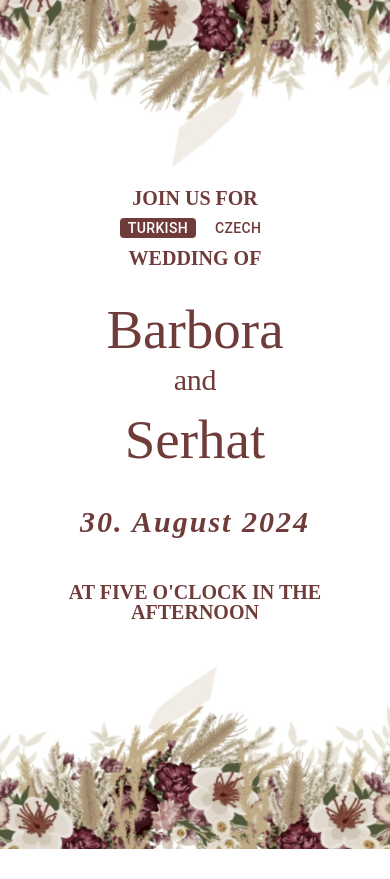
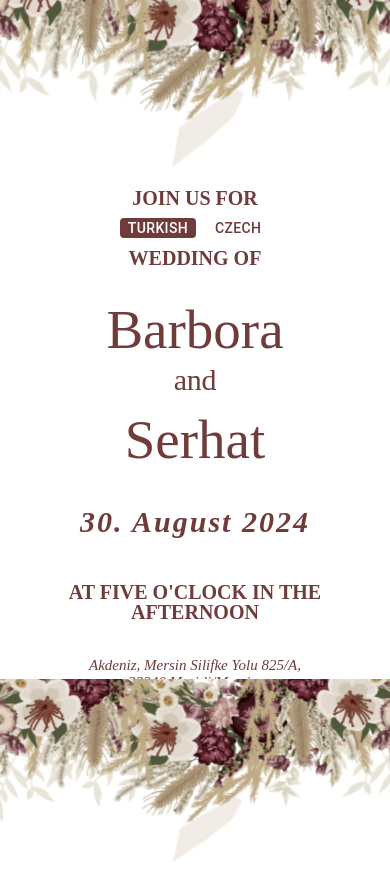
Before and after one commit to wonderunka/wonderunka.github.io, a React (Create React App) app: page /invitation in a window 390 px wide. Shown: the top 879 px of the page. Built offline with nearby package versions, Linux system fonts and the light colour scheme.

Commit message:
updated bottom image

```diff
--- a/src/Invitation.js
+++ b/src/Invitation.js
@@ -68,13 +68,13 @@ const InvitationPage = ({ weddingType, language, locales }) => {
           />
         }
         <div className="text-container subtitle2 margin-top2 uper-case margin-bottom2">
-          <div className="margin-bottom1 margin-top1">{locales[language].invitation.receptionToFollow}</div>
+          <div className="margin-top1">{locales[language].invitation.receptionToFollow}</div>
         </div>
-        <div className="image-container-bottom">
+        <div className="image-container-bottom" style={{ display: 'flex', alignItems: 'flex-start', justifyContent: 'center' }}>
           <img
             src={design}
             alt="design-bottom"
-            style={{ transform: 'scale(0.8)', width: '1200px', height: '250px' }}
+            style={{ transform: 'scale(0.8) rotate(180deg)', width: '1200px', height: '250px', marginTop: '-60px' }}
           />
         </div>
       </div>
@@ -131,14 +131,13 @@ const InvitationPage = ({ weddingType, language, locales }) => {
             />
           }
           <div className="text-container subtitle2 margin-top2 uper-case margin-bottom2">
-            <div className="margin-bottom1 margin-top1">{locales[language].invitation.receptionToFollow}</div>
-            {/* <div>{locales[language].invitation.receptionToFollow2}</div> */}
+            <div className="margin-top1">{locales[language].invitation.receptionToFollow}</div>
           </div>
-          <div className="image-container-bottom">
+          <div className="image-container-bottom" style={{ display: 'flex', alignItems: 'flex-start', justifyContent: 'center' }}>
             <img
               src={design}
               alt="design-bottom"
-              style={{ transform: 'scale(0.8)', width: '1200px', height: '250px' }}
+              style={{ transform: 'scale(0.8) rotate(180deg)', width: '1200px', height: '250px', marginTop: '-60px' }}
             />
           </div>
         </div>
--- a/src/style.css
+++ b/src/style.css
@@ -7,12 +7,26 @@
   /* margin-bottom: 20px; */
 }
 
-  /* Center the design-bottom image at the bottom */
+@media (max-width: 600px) {
+  .text-container {
+    position: relative;
+    display: flex;
+    align-items: flex-start;
+    justify-content: center;
+  }
+
   .image-container-bottom {
     position: absolute;
-    bottom: -30px;
+    /* Position the image absolutely within the text container */
+    bottom: 0;
+    /* Align the image at the bottom of the text container */
     left: 50%;
+    /* Align the image horizontally at the center */
     transform: translateX(-50%) rotate(180deg);
+    /* Apply rotation */
+    margin-top: 20px;
+    /* Add margin between the text and the image */
+  }
 }
 
 /* Styles for language switcher button */
@@ -43,10 +57,12 @@
   align-items: center;
   text-align: center;
 }
+
 /* Styles for the home tab picture */
 .home-tab-picture {
   display: block;
-    width: 50%; /* Set the width to 50% */
+  width: 50%;
+  /* Set the width to 50% */
   margin: 0;
   margin-bottom: 30px;
   box-sizing: border-box;
@@ -63,7 +79,8 @@
   margin-bottom: 8px;
 }
 
-  input, select {
+input,
+select {
   margin-bottom: 16px;
   padding: 8px;
 }
@@ -156,9 +173,12 @@
 
 
 .location-image {
-  width: 50%; /* Set width to 50% */
-  max-width: 140px; /* Optionally set a maximum width */
-  height: auto; /* Maintain aspect ratio */
+  width: 50%;
+  /* Set width to 50% */
+  max-width: 140px;
+  /* Optionally set a maximum width */
+  height: auto;
+  /* Maintain aspect ratio */
   margin-bottom: 20px;
 }
 
@@ -181,6 +201,7 @@
 .margin-bottom {
   margin-bottom: 20px;
 }
+
 .margin-bottom1 {
   margin-bottom: 10px;
 }
@@ -189,7 +210,7 @@
   margin-bottom: 40px;
 }
 
-.uper-case{
+.uper-case {
   text-transform: uppercase;
   font-size: 20px;
 }
@@ -197,7 +218,8 @@
 .address {
   font-size: 15px;
   font-style: italic;
-  font-weight: normal; /* Not bold */
+  font-weight: normal;
+  /* Not bold */
 }
 
 .date {
@@ -221,5 +243,6 @@
 /* Add styles for all buttons */
 .language-buttons button {
   /* Add general button styles here */
-  margin-right: 10px; /* Example margin */
+  margin-right: 10px;
+  /* Example margin */
 }
```
Lines whose indentation alone changed are shown as unchanged.
